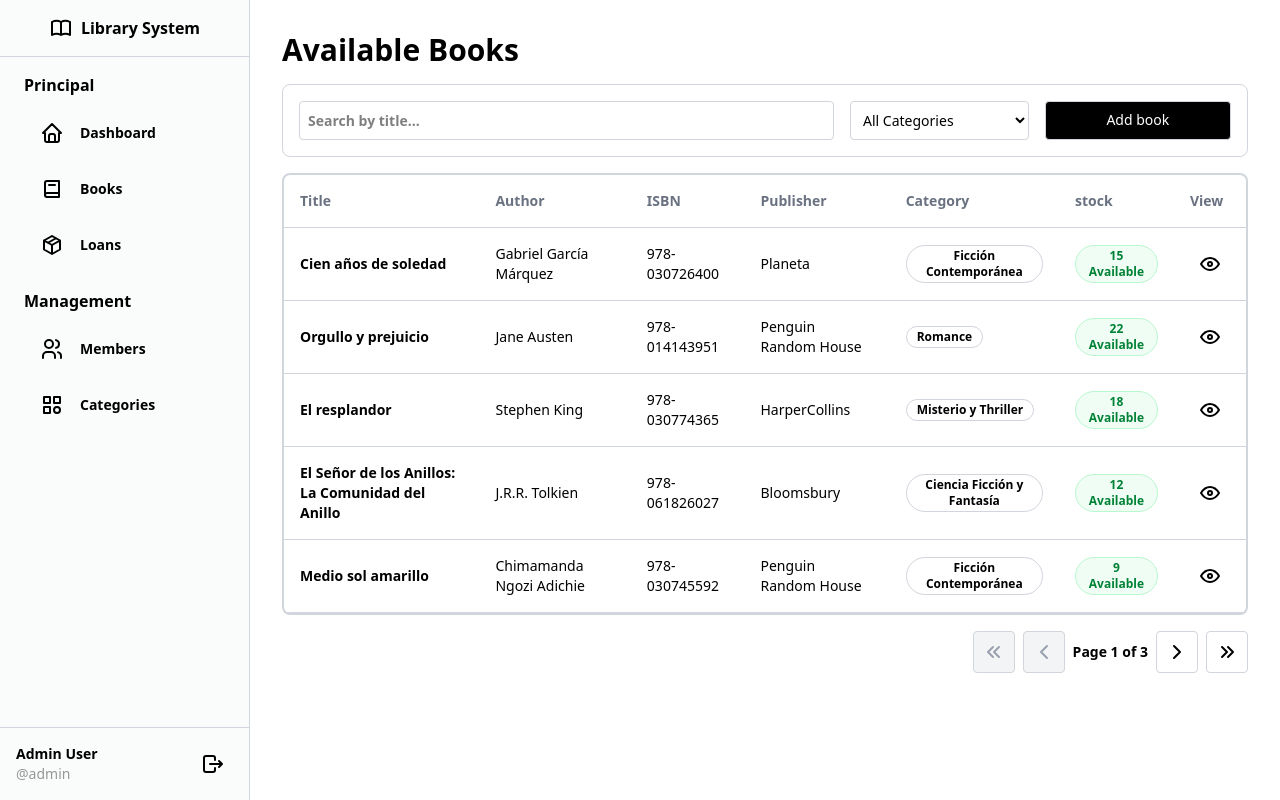
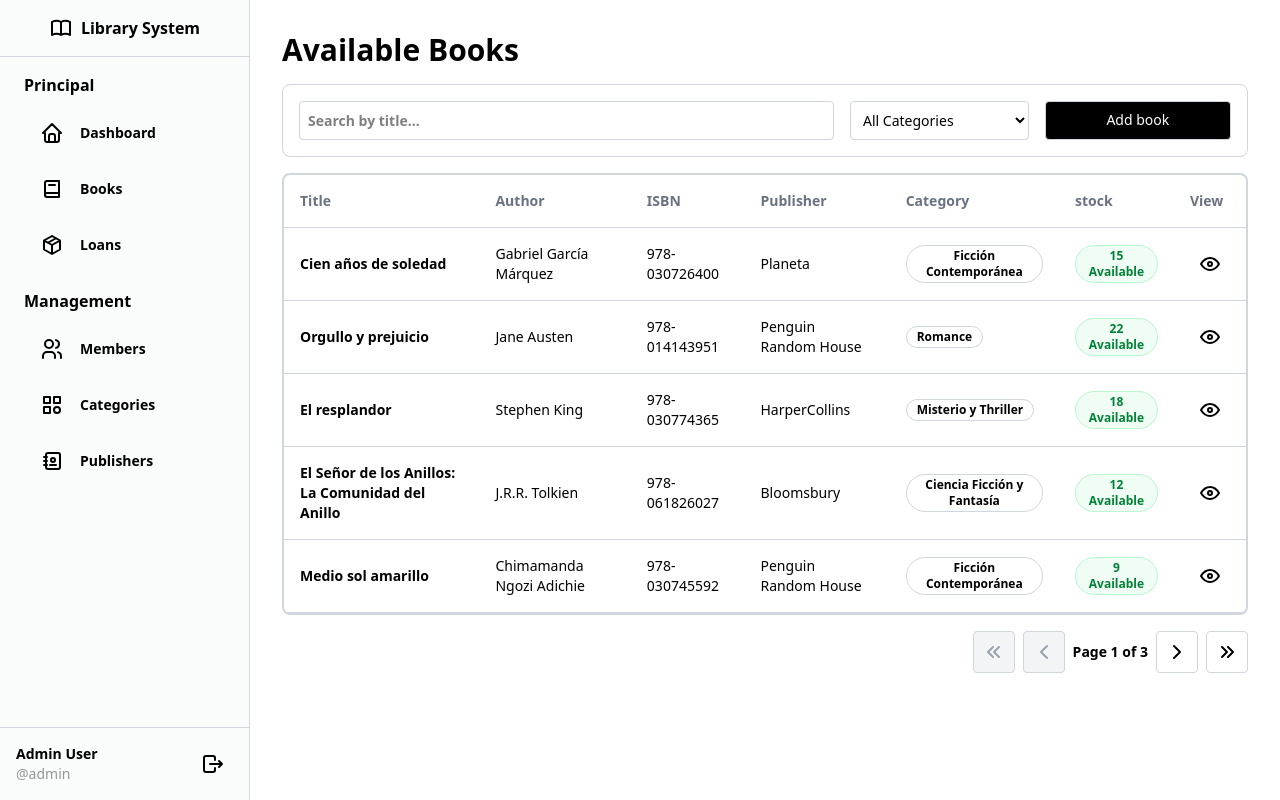
Before and after one commit to DarkMalk/django-gestion-biblioteca, a Django app: page / in a window 1280 px wide. Run offline with Django 5.2, Linux system fonts and the light colour scheme; a user stored in the database is signed in; data comes from the database, SQL or seed files in the repository; style sheets or scripts are compiled from the project's sources.

Commit message:
Add link to publishers page in the sidebar navigation

```diff
--- a/app/templates/components/aside.html
+++ b/app/templates/components/aside.html
@@ -55,6 +55,13 @@
             {% include "icons/category.html" %}
             <span class="max-md:hidden">Categories</span>
           </a>
+          <a href="{% url "publishers" %}"
+             rel="noopener noreferrer"
+             title="Ir a pagina de editoriales"
+             class="w-full py-4 md:px-4 hover:bg-black/10 rounded flex justify-center md:justify-start items-center gap-4 text-sm font-semibold">
+            {% include "icons/address-book.html" %}
+            <span class="max-md:hidden">Publishers</span>
+          </a>
         </div>
       {% endif %}
     </nav>
```
